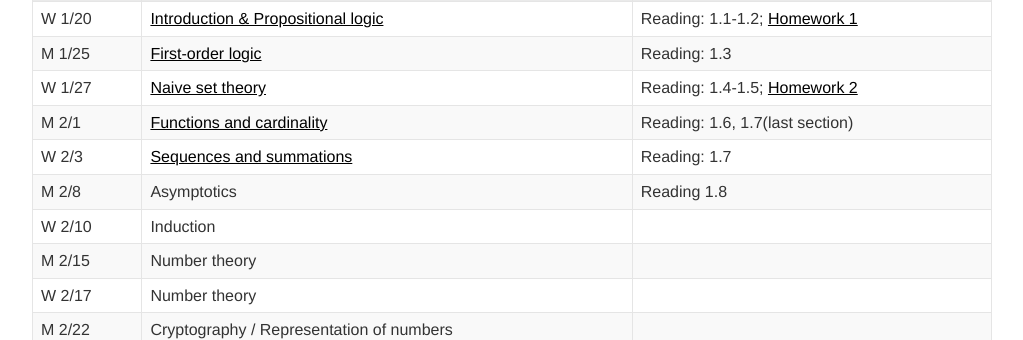
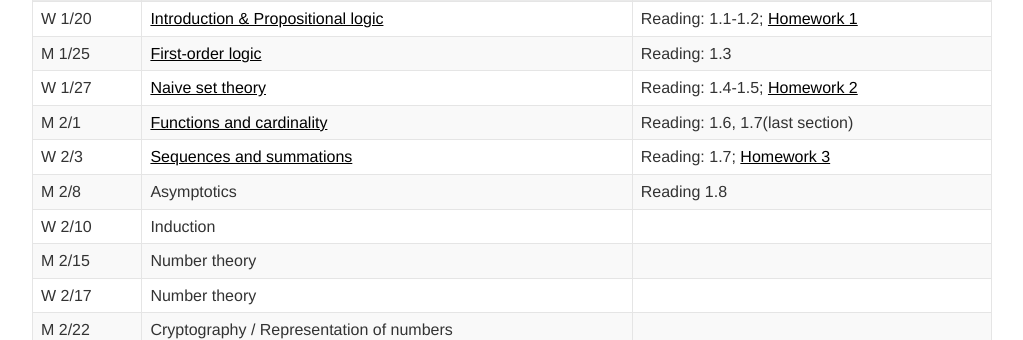
Before and after one commit to jacksonjw12/mbannister.github.io, a Jekyll site: the page built from _teaching/55-s16/index.md, in a window 1280 px wide and 900 px high, scrolled down 1928 px. Shown: the part 112-452 px from the top of the window, without its empty margins (128-1151 px from the left). Built offline with Jekyll 4.4.1, drawn with Linux system fonts in a browser that asks for light colours; formulas are drawn with MathJax 3.

Commit message:
Add 55 hw

```diff
--- a/_teaching/55-s16/index.md
+++ b/_teaching/55-s16/index.md
@@ -83,7 +83,7 @@ W 1/20 | [Introduction & Propositional logic](lecture_1.pdf) |<!-- Week 0 -->Rea
 M 1/25 | [First-order logic](lecture_2.pdf) |<!-- Week 1 -->Reading: 1.3
 W 1/27 | [Naive set theory](lecture_3.pdf) | Reading: 1.4-1.5; [Homework 2](homework02.html)
 M 2/1  | [Functions and cardinality](lecture_4.pdf) | Reading: 1.6, 1.7(last section) <!-- Week 2 -->
-W 2/3  | [Sequences and summations](lecture_5.pdf) | Reading: 1.7
+W 2/3  | [Sequences and summations](lecture_5.pdf) | Reading: 1.7; [Homework 3](homework03.html)
 M 2/8  | Asymptotics | Reading 1.8 <!-- Week 3 -->
 W 2/10 | Induction |
 M 2/15 | Number theory | <!-- Week 4 -->
```
